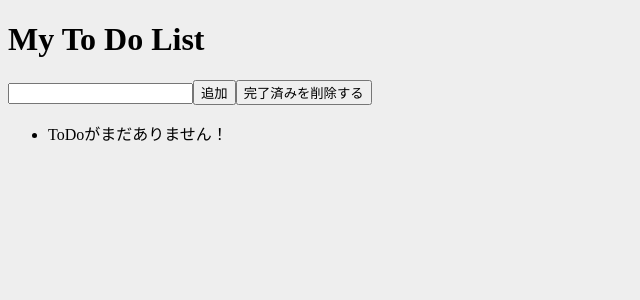
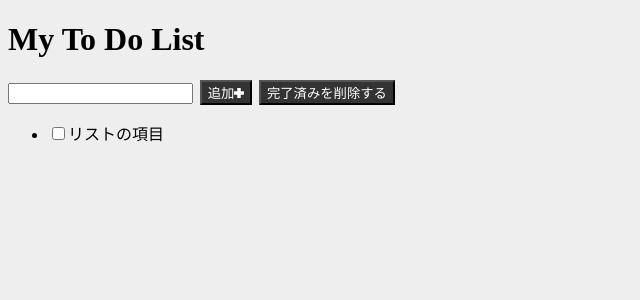
Before and after one commit to kouyou13/vite-project, a Vue app: page / in a window 1280 px wide. Shown: the top 300 px of the page, without its empty margins (0-640 px from the left). Built offline with nearby package versions, Linux system fonts and the light colour scheme.

Commit message:
チュートリアル4完了

```diff
--- a/src/App.vue
+++ b/src/App.vue
@@ -1,47 +1,61 @@
+<!-- https://qiita.com/TakahiRoyte/items/9033b61a0e528324da4c -->
 <script>
+  import TodoAdd from "./components/TodoAdd.vue"
+  import TodoList from "./components/TodoList.vue"
+
   export default {
     data(){
       return {
-        newToDotext : '',
-        input : {
-          todo_item : "",
-          completed : false
-        },
+        // newToDotext : '',
+        // input : {
+        //   todo_item : "",
+        //   completed : false
+        // },
         todos : [
-          // {
-          //   todo_item : "リストの項目",
-          //   completed : false 完了状態でtrueになる
-          // }
+          {
+            todo_item : "リストの項目",
+            completed : false //完了状態でtrueになる
+          }
         ],
         todoDone : true,
       }
     },
     methods:{
-      addList(){
-        if(this.newToDotext == ''){
+      addList(newToDotext){
+        if(newToDotext == ''){
           alert('未入力です')
         }
         else{
           this.todos.push({
-            todo_item : this.newToDotext,
+            todo_item : newToDotext,
             completed : false
           })
         }
-        this.newToDotext = ''
+        // this.newToDotext = ''
       },
       delComplete(){
         this.todos = this.todos.filter((todo) => todo.completed == false)
       }
-    }
+    },
+    components : {
+      TodoAdd,
+      TodoList,
+    },
   }
 </script>
 
 <template>
   <h1>My To Do List</h1>
-  <input type="text" v-model="newToDotext">
-  <button v-on:click="addList">追加</button>
-  <button v-on:click="delComplete">完了済みを削除する</button>
-  <ul>
+  <!-- <input type="text" v-model="newToDotext"> -->
+  <!-- <button v-on:click="addList">追加</button>
+  <button v-on:click="delComplete">完了済みを削除する</button> -->
+  <TodoAdd @delete-done="delComplete" @add-todo="addList"/>
+  <!-- delete-doneイベントがあったらdelCompleteを実行 -->
+
+  <p v-if="todos.length === 0">ToDoがまだありません！</p>
+  <TodoList v-else :todos="todos"/>
+  <!-- TodoListのtodosにAppのtodosを入れて投げる TodoListを実行 -->
+  <!-- <ul>
     <div v-if="todos.length == 0">
       <li>ToDoがまだありません！</li>
     </div>
@@ -50,7 +64,7 @@
         <li><input type="checkbox" v-model="todo.completed"><span v-bind:class="{todoDone : todo.completed}">{{ todo.todo_item }}</span></li>
       </div>
     </div>
-  </ul>
+  </ul> -->
 </template>
 
 <style>
--- /dev/null
+++ b/src/components/TodoAdd.vue
@@ -0,0 +1,28 @@
+<script>
+  import MyButton from './basics/MyButton.vue'
+
+  export default {
+    components: {
+      MyButton,
+    },
+    data(){
+      return{
+        newToDotext : '',
+      }
+    },
+    // emit : ['delete-done', 'add-todo'], //emetでeventを発生(event名:delete-done)
+    methods : {
+      todoAdd(){
+        this.$emit('add-todo', this.newToDotext)
+        this.newToDotext = ''
+      },
+    }
+  }
+</script>
+
+<template>
+  <input type="text" v-model="newToDotext">
+  <!-- slotを利用 -->
+  <MyButton v-on:click="todoAdd">追加<img src="../assets/icon-plus.svg" alt="" height="10"></MyButton>
+  <MyButton v-on:click="$emit('delete-done')">完了済みを削除する</MyButton>
+</template>
--- /dev/null
+++ b/src/components/TodoList.vue
@@ -0,0 +1,23 @@
+<script>
+  export default {
+    // data(){
+    //   return {
+    //     todos: [{
+    //       todo_item : "リストの項目",
+    //       completed : false //完了状態でtrueになる
+    //     }]
+    //   }
+    // }
+    props: {
+      todos: Array,
+    }
+  }
+</script>
+
+<template>
+  <ul>
+    <li v-for="todo in todos">
+      <input type="checkbox" v-model="todo.completed" /><span :class="{'todo-done' : todo.completed}">{{ todo.todo_item }}</span>
+    </li>
+  </ul>
+</template>
--- /dev/null
+++ b/src/components/basics/MyButton.vue
@@ -0,0 +1,15 @@
+<template>
+  <!-- slotに投げられた要素を入れる -->
+  <button class="my-btn">
+    <slot />
+  </button>
+</template>
+
+<style>
+  .my-btn {
+    color: #fff;
+    background-color: #333;
+    margin-left: 0.5em;
+    border-radius: 0,5em;
+  }
+</style>
```
Also changed, not shown: src/assets/icon-plus.svg (added), 1 other file (tests, documents, lock files or other folders).
